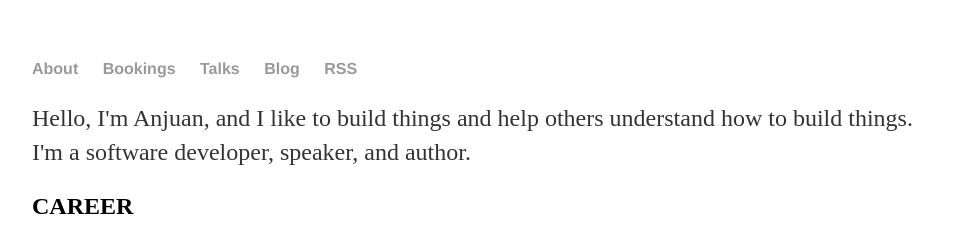
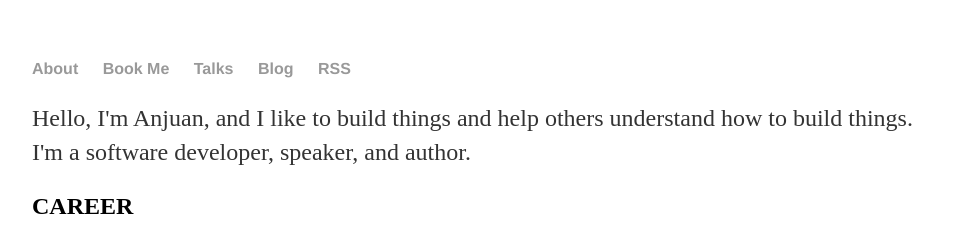
Before and after one commit to CharlyB123/old.anjuan.github.io, a Jekyll site: the page built from index.html, in a window 1280 px wide. Shown: the top 250 px of the page, without its empty margins (160-1119 px from the left). Built offline with Jekyll 4.4.1, drawn with Linux system fonts in a browser that asks for light colours.

Commit message:
Update default.html
Changed the title of the bookings page from "Bookings" to "Book Me".

```diff
--- a/_layouts/default.html
+++ b/_layouts/default.html
@@ -9,7 +9,7 @@
 			<nav>
 	    		<ul>
 	        		<li><a href="/">About</a></li>
-		        	<li><a href="/bookings">Bookings</a></li>
+		        	<li><a href="/bookings">Book Me</a></li>
 	        		<li><a href="/talks">Talks</a></li>
 	        		<li><a href="/blog">Blog</a></li>
 				<li><a href="http://anjuan.github.io/blog/atom.xml">RSS</a><li>
```
